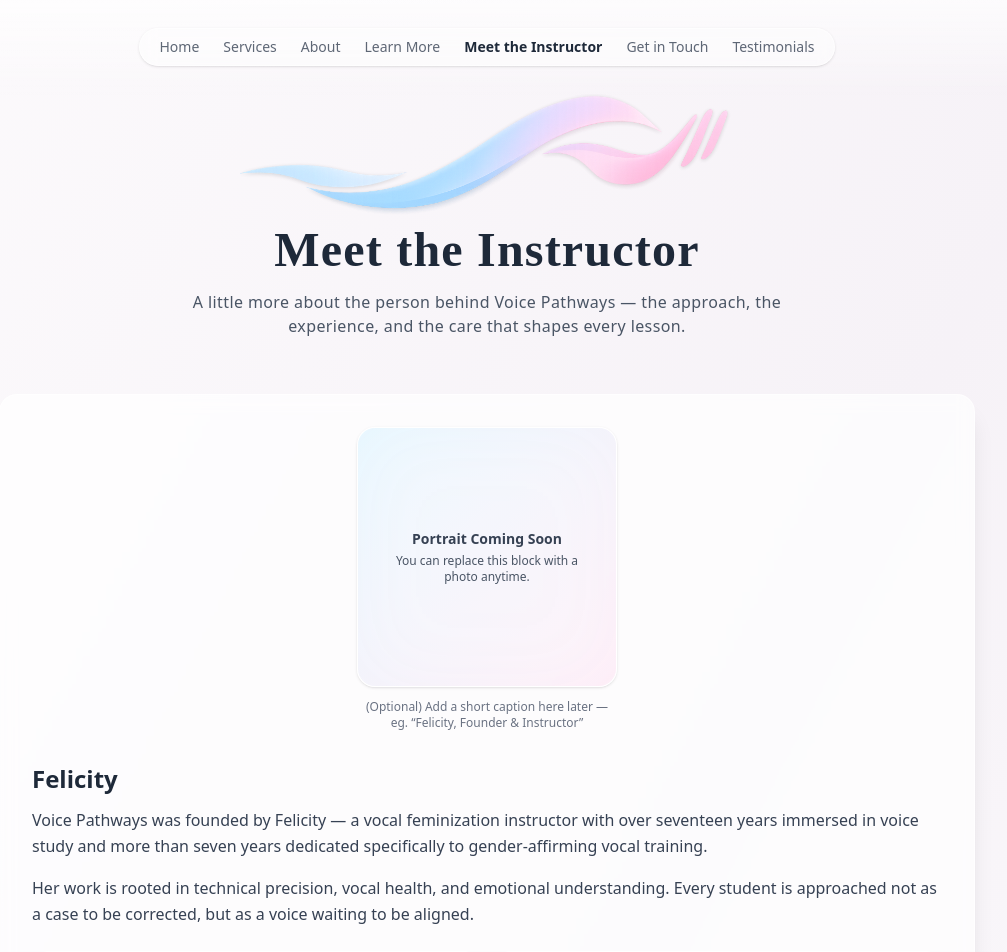
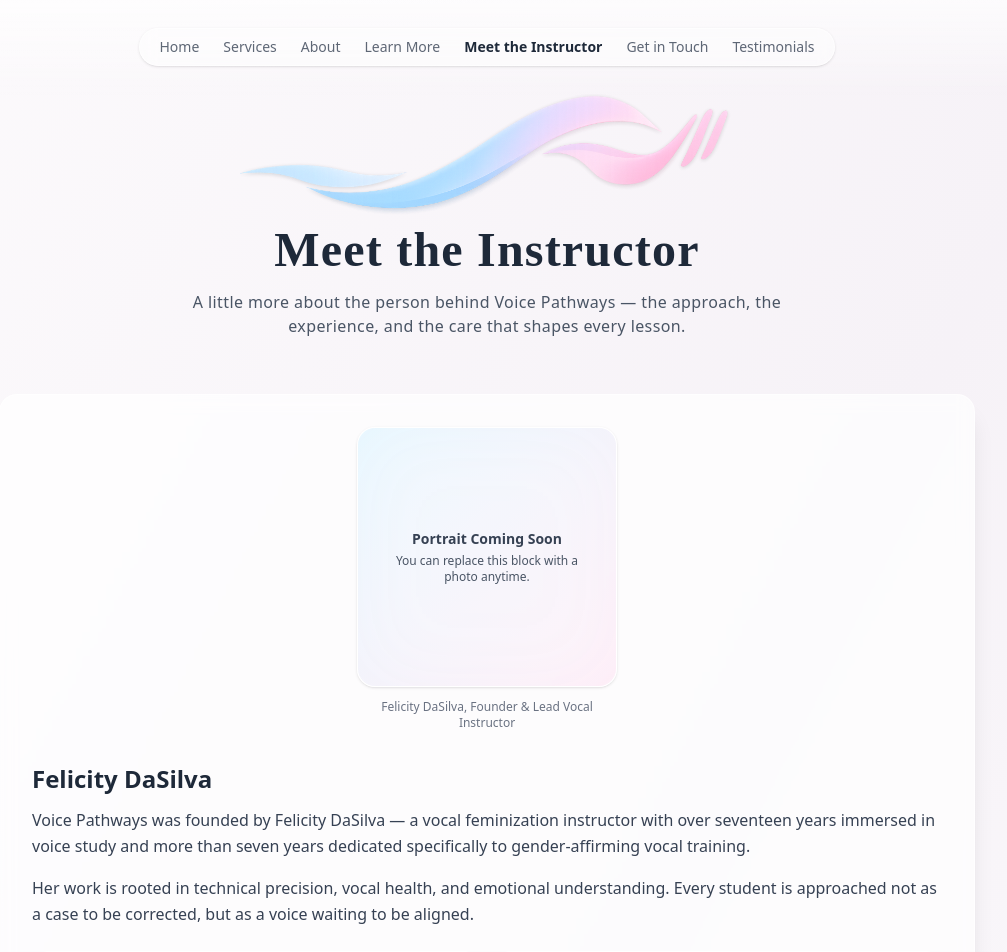
Before and after one commit to Aeriebella/Voice-Pathways, a Next.js app: page /learn/meet-the-instructor in a window 1280 px wide. Shown: the top 952 px of the page, without its empty margins (153-1160 px from the left). Built offline with nearby package versions, Linux system fonts and the light colour scheme.

Commit message:
Update page.tsx

```diff
--- a/app/learn/meet-the-instructor/page.tsx
+++ b/app/learn/meet-the-instructor/page.tsx
@@ -87,15 +87,15 @@ export default function MeetTheInstructorPage() {
               </div>
 
               <p className="mt-3 text-xs text-gray-500 text-center">
-                (Optional) Add a short caption here later — eg. “Felicity, Founder & Instructor”
+                Felicity DaSilva, Founder & Lead Vocal Instructor
               </p>
             </div>
 
             {/* Intro / summary */}
             <div>
-              <h2 className="text-2xl font-semibold">Felicity</h2>
+              <h2 className="text-2xl font-semibold">Felicity DaSilva</h2>
               <p className="mt-3 text-gray-700 leading-relaxed">
-                Voice Pathways was founded by Felicity — a vocal feminization instructor with over seventeen years immersed
+                Voice Pathways was founded by Felicity DaSilva — a vocal feminization instructor with over seventeen years immersed
                 in voice study and more than seven years dedicated specifically to gender-affirming vocal training.
               </p>
 
```
